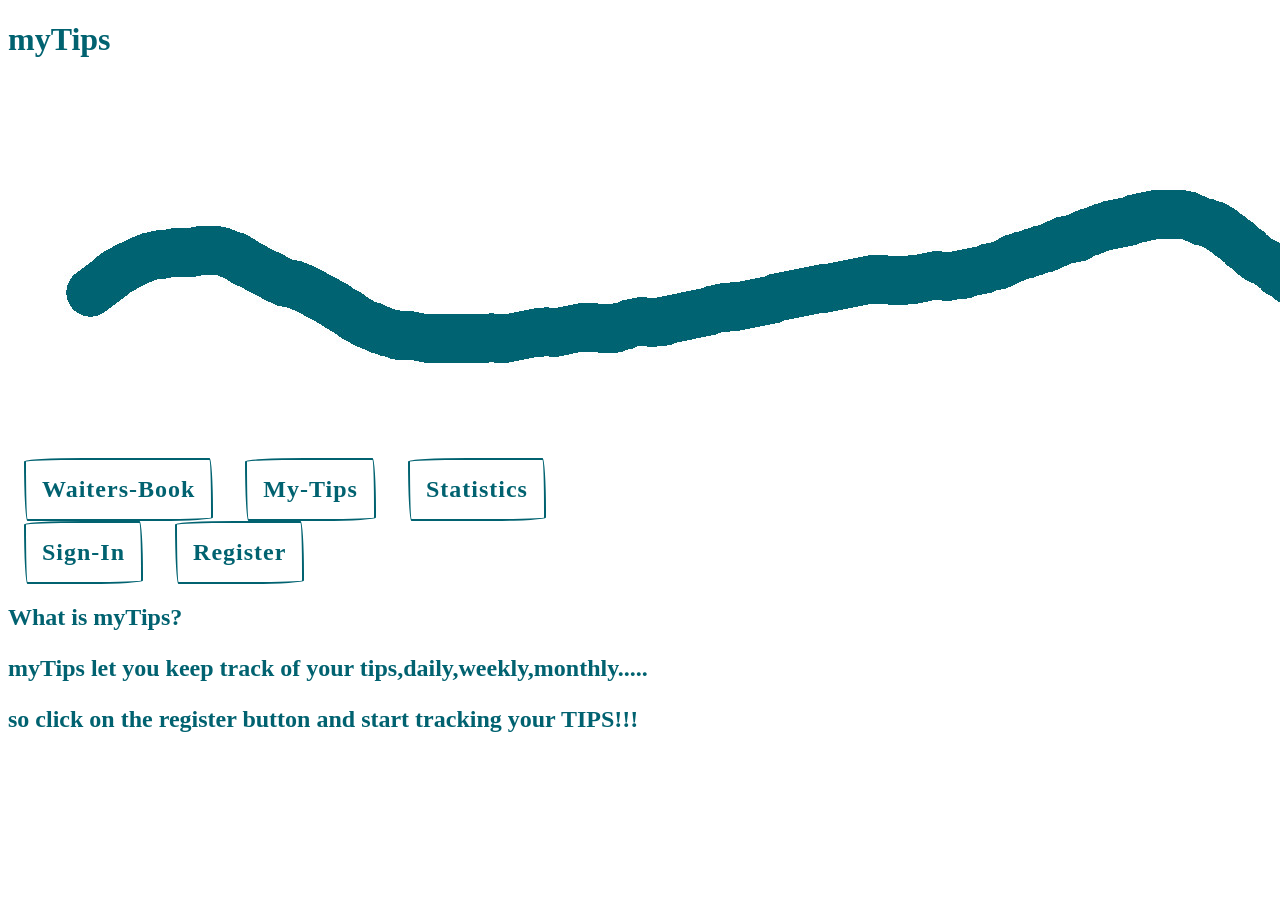
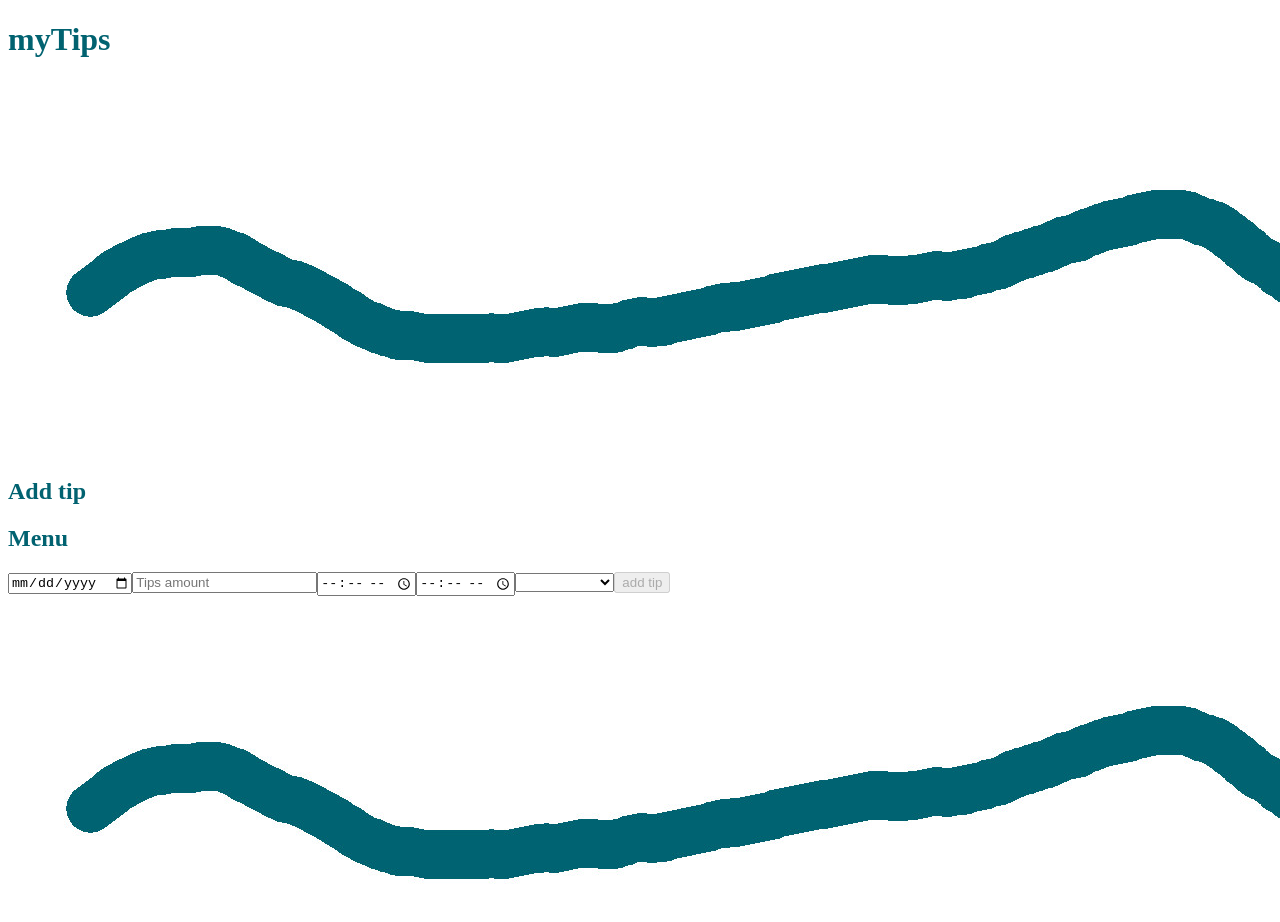
Before and after one commit to anton202/myTips, an Angular app: page / in a window 1280 px wide. Shown: the top 922 px of the page. Before the commit the page ends 800 px from the top, so only its background shows below. Built offline with nearby package versions, Linux system fonts and the light colour scheme; a web font is replaced by a local one.

Commit message:
add edit tip, moved routes to routing module

```diff
--- /dev/null
+++ b/src/app/app-routing.module.ts
@@ -0,0 +1,28 @@
+import { NgModule } from '@angular/core';
+
+import { RouterModule, Routes } from '@angular/router';
+import { HomeComponent } from './home/home.component';
+import { RegisterComponent } from './register/register.component';
+import { SignInComponent } from './sign-in/sign-in.component';
+import { MenuComponent } from './menu/menu.component';
+import { MyTipsComponent } from './menu/my-tips/my-tips.component';
+import { WaitersBookComponent } from './menu/waiters-book/waiters-book.component';
+import { StatisticsComponent } from './menu/statistics/statistics.component';
+
+const appRoutes:Routes = [{path:'',component: HomeComponent},
+{path:'register', component:RegisterComponent},
+{path:'sign-in',component: SignInComponent},
+{path:'home', component: HomeComponent},
+{path:'menu', component: MenuComponent},
+{path:'my-tips', component: MyTipsComponent},
+{path:'statistics', component: StatisticsComponent},
+{path:'waiters-book', component: WaitersBookComponent}]
+
+
+@NgModule({
+    imports:[RouterModule.forRoot(appRoutes)],
+    exports: [RouterModule]
+})
+export class AppRoutingModule{
+
+}
--- a/src/app/app.component.html
+++ b/src/app/app.component.html
@@ -1,7 +1,8 @@
 <app-header></app-header>
 <div class="signInRegister">
-<app-menu></app-menu>
- <router-outlet></router-outlet>
+
+
+ <app-my-tips></app-my-tips>
 
 </div>
 
--- a/src/app/app.module.ts
+++ b/src/app/app.module.ts
@@ -1,6 +1,6 @@
 import { BrowserModule } from '@angular/platform-browser';
 import { NgModule } from '@angular/core';
-import { RouterModule, Routes } from '@angular/router';
+import { FormsModule } from '@angular/forms';
 
 import { AppComponent } from './app.component';
 import { HomeComponent } from './home/home.component';
@@ -14,15 +14,8 @@ import { StatisticsComponent } from './menu/statistics/statistics.component';
 import { NewTipComponent } from './menu/my-tips/new-tip/new-tip.component';
 import { AddTipComponent } from './menu/my-tips/add-tip/add-tip.component';
 import { EditTipDirective } from './directives/edit-tip.directive';
+import { AppRoutingModule} from './app-routing.module';
 
-const appRoutes:Routes = [{path:'',component: HomeComponent},
-{path:'register', component:RegisterComponent},
-{path:'sign-in',component: SignInComponent},
-{path:'home', component: HomeComponent},
-{path:'menu', component: MenuComponent},
-{path:'my-tips', component: MyTipsComponent},
-{path:'statistics', component: StatisticsComponent},
-{path:'waiters-book', component: WaitersBookComponent}]
 
 @NgModule({
   declarations: [
@@ -42,7 +35,8 @@ const appRoutes:Routes = [{path:'',component: HomeComponent},
   ],
   imports: [
     BrowserModule,
-    RouterModule.forRoot(appRoutes)
+    FormsModule,
+    AppRoutingModule
   ],
   providers: [],
   bootstrap: [AppComponent]
--- a/src/app/menu/my-tips/add-tip/add-tip.component.html
+++ b/src/app/menu/my-tips/add-tip/add-tip.component.html
@@ -1,14 +1,14 @@
 <div class="container">
-    <form action="#">
-        <input type="date" placeholder="Date" #date>
-        <input type="number" placeholder="Tips amount">
-        <input type="time">
-        <input type="time">
-        <select name="shiftType" >
+    <form (ngSubmit)="addTip(f.value)" #f="ngForm">
+        <input type="date" name="date" placeholder="Date" ngModel required>
+        <input type="number" name="tip" placeholder="Tips amount" ngModel required>
+        <input type="time" name="startTime" ngModel required>
+        <input type="time" name="endTime" ngModel required>
+        <select name="shiftType" name="shift" ngModel required>
           <option value="morningShift">morning shift</option>
           <option value="middleShift">middle shift</option>
           <option value="eveningShift">evening shift</option>
         </select>
-        <input type="submit" value="Add tip" (click)="addTip(date.value)">
+        <input type="submit" [value]="state" [disabled]="!f.valid">
     </form>
 </div>
--- a/src/app/menu/my-tips/add-tip/add-tip.component.ts
+++ b/src/app/menu/my-tips/add-tip/add-tip.component.ts
@@ -1,20 +1,62 @@
-import { Component, OnInit} from '@angular/core';
+import { Component, OnInit, OnDestroy, ViewChild} from '@angular/core';
+
 import { MyTipsService } from '../my-tips.service';
+import { Tip } from '../tip.model';
+import { NewTipService } from '../new-tip/new-tip.service';
+import { Subscription } from 'rxjs';
+import { NgForm } from '@angular/forms';
+import { AddTipService } from './add-tip.service';
 
 @Component({
   selector: 'app-add-tip',
   templateUrl: './add-tip.component.html',
   styleUrls: ['./add-tip.component.css']
 })
-export class AddTipComponent implements OnInit {
+export class AddTipComponent implements OnInit, OnDestroy{
+ state: string = 'add tip';
+ stateSubscription: Subscription;
+ editDataSubscription: Subscription;
+ editIndex: number;
 
-  constructor(private MyTipsService: MyTipsService) { }
+ @ViewChild('f') tipForm: NgForm;
+
+  constructor(
+    private MyTipsService: MyTipsService,
+    private newTipService: NewTipService,
+    private addTipService: AddTipService
+  ) { }
 
   ngOnInit() {
+   this.stateSubscription = this.addTipService.formState.subscribe(state =>{
+      this.state = state;
+    })
+
+    this.editDataSubscription = this.newTipService.editData.subscribe(editData =>{
+      this.editIndex = editData.index;
+      this.tipForm.setValue({
+        date: editData.tip.date,
+        tip: editData.tip.amount,
+        startTime: editData.tip.startTime,
+        endTime: editData.tip.endTime,
+        shift: editData.tip.shiftCategory
+      })
+    })
+
   }
 
   addTip(newTip){
+    if(this.state === 'add tip'){
     this.MyTipsService.addTip(newTip);
+     this.tipForm.reset();
+    }else if(this.state === 'edit'){
+      this.MyTipsService.editTip(newTip,this.editIndex)
+      this.state = 'add tip';
+    }
   }
 
+
+
+  ngOnDestroy(){
+    this.stateSubscription.unsubscribe();
+  }
 }
--- /dev/null
+++ b/src/app/menu/my-tips/add-tip/add-tip.service.ts
@@ -0,0 +1,5 @@
+import { Subject } from 'rxjs';
+
+export class AddTipService{
+    formState = new Subject<string>();
+}
--- a/src/app/menu/my-tips/my-tips.component.ts
+++ b/src/app/menu/my-tips/my-tips.component.ts
@@ -1,30 +1,39 @@
-import { Component, OnInit } from '@angular/core';
+import { Component, OnInit, OnDestroy } from '@angular/core';
 import { Tip } from './tip.model';
 import { MyTipsService } from './my-tips.service';
+import {  Subscription } from 'rxjs';
+import { NewTipService } from './new-tip/new-tip.service';
+import { AddTipService } from './add-tip/add-tip.service';
 
 
 @Component({
   selector: 'app-my-tips',
   templateUrl: './my-tips.component.html',
   styleUrls: ['./my-tips.component.css'],
-  providers: [MyTipsService]
+  providers: [MyTipsService, NewTipService, AddTipService]
 })
-export class MyTipsComponent implements OnInit {
-  tips: Tip[] =  []
+export class MyTipsComponent implements OnInit, OnDestroy {
+  tips: Tip[] = [];
+  addTipSubscription: Subscription;
+  delteTipSubscription: Subscription;
 
   constructor(private MyTipsService: MyTipsService) { }
 
   ngOnInit() {
     this.tips = this.MyTipsService.getTips();
-    this.MyTipsService.tipAdded.subscribe(tips =>{
+    this.addTipSubscription = this.MyTipsService.tipAdded.subscribe(tips =>{
       this.tips = tips;
     })
 
-    this.MyTipsService.tipDeleted.subscribe(tips => {
+    this.delteTipSubscription = this.MyTipsService.tipDeleted.subscribe(tips => {
       this.tips = tips;
     })
   }
 
+  ngOnDestroy(){
+    this.addTipSubscription.unsubscribe();
+    this.delteTipSubscription.unsubscribe();
+  }
 
 
 }
--- a/src/app/menu/my-tips/my-tips.service.ts
+++ b/src/app/menu/my-tips/my-tips.service.ts
@@ -1,27 +1,29 @@
 import { Tip } from './tip.model';
-import { EventEmitter } from '@angular/core';
+import { Subject } from 'rxjs';
 
 export class MyTipsService{
-    tipAdded = new EventEmitter<Tip[]>();
-    tipDeleted = new EventEmitter<Tip[]>();
+    tipAdded = new Subject<Tip[]>();
+    tipDeleted = new Subject<Tip[]>();
 
- private tips: Tip[] =  [new Tip(new Date(2018,7,18), 300, '16:00', '22:00', 'morning shift'),
-  new Tip(new Date(2018,7,18), 500, '16:00', '22:00', 'morning shift'),
-  new Tip(new Date(2018,7,18), 250, '12:00', '16:00', 'morning shift'),
-  new Tip(new Date(2018,7,18), 250, '12:00', '16:00', 'morning shift'),
-  new Tip(new Date(2018,7,18), 250, '12:00', '16:00', 'morning shift')];
 
+
+ private tips: Tip[] = [];
  getTips(){
      return this.tips.slice();
  }
 
   addTip(newTip){
-      this.tips.unshift(new Tip(newTip, 500, '16:00', '22:00', 'morning shift'))
-      this.tipAdded.emit(this.tips.slice());
+      this.tips.unshift(new Tip(newTip.date, newTip.tip, newTip.startTime, newTip.endTime, newTip.shift))
+      this.tipAdded.next(this.tips.slice());
+  }
+
+  editTip(editedTip,index){
+    this.tips.splice(index,1,new Tip(editedTip.date, editedTip.tip, editedTip.startTime, editedTip.endTime, editedTip.shift))
+    this.tipAdded.next(this.tips.slice());
   }
 
   deleteTip(id){
      this.tips.splice(id,1);
-      this.tipDeleted.emit(this.tips.slice());
+      this.tipDeleted.next(this.tips.slice());
   }
 }
--- a/src/app/menu/my-tips/new-tip/new-tip.component.html
+++ b/src/app/menu/my-tips/new-tip/new-tip.component.html
@@ -9,7 +9,7 @@
     <span>{{tip.shiftCategory}}</span>
   </div>
 <div class="edit">
-  <button>Edit</button>
+  <button (click)="editTip()">Edit</button>
   <button (click)="deleteTip()">Delete</button>
 </div>
   </div>
--- a/src/app/menu/my-tips/new-tip/new-tip.component.ts
+++ b/src/app/menu/my-tips/new-tip/new-tip.component.ts
@@ -1,6 +1,9 @@
 import { Component, OnInit,Input } from '@angular/core';
 import { Tip } from '../tip.model';
 import { MyTipsService } from '../my-tips.service';
+import { NewTipService } from './new-tip.service';
+import { AddTipService } from '../add-tip/add-tip.service';
+
 
 @Component({
   selector: 'app-new-tip',
@@ -10,13 +13,27 @@ import { MyTipsService } from '../my-tips.service';
 export class NewTipComponent implements OnInit {
 @Input() tip: Tip;
 @Input() index: number;
-constructor(private MyTipsService: MyTipsService) { }
+editData:{tip:Tip,index:number};
+
+constructor(
+  private MyTipsService: MyTipsService,
+  private newTipService: NewTipService,
+  private addTipService: AddTipService
+  ) { }
 
   ngOnInit() {
+    this.editData = {
+      tip: this.tip,
+      index: this.index
+    };
   }
 
   deleteTip(){
     this.MyTipsService.deleteTip(this.index);
   }
 
+  editTip(){
+    this.addTipService.formState.next('edit');
+    this.newTipService.editData.next(this.editData);
+  }
 }
--- /dev/null
+++ b/src/app/menu/my-tips/new-tip/new-tip.service.ts
@@ -0,0 +1,7 @@
+import { Tip } from '../tip.model';
+import { Subject } from 'rxjs';
+
+export class NewTipService{
+    editData = new Subject<{tip:Tip, index: number}>();
+
+}
```
